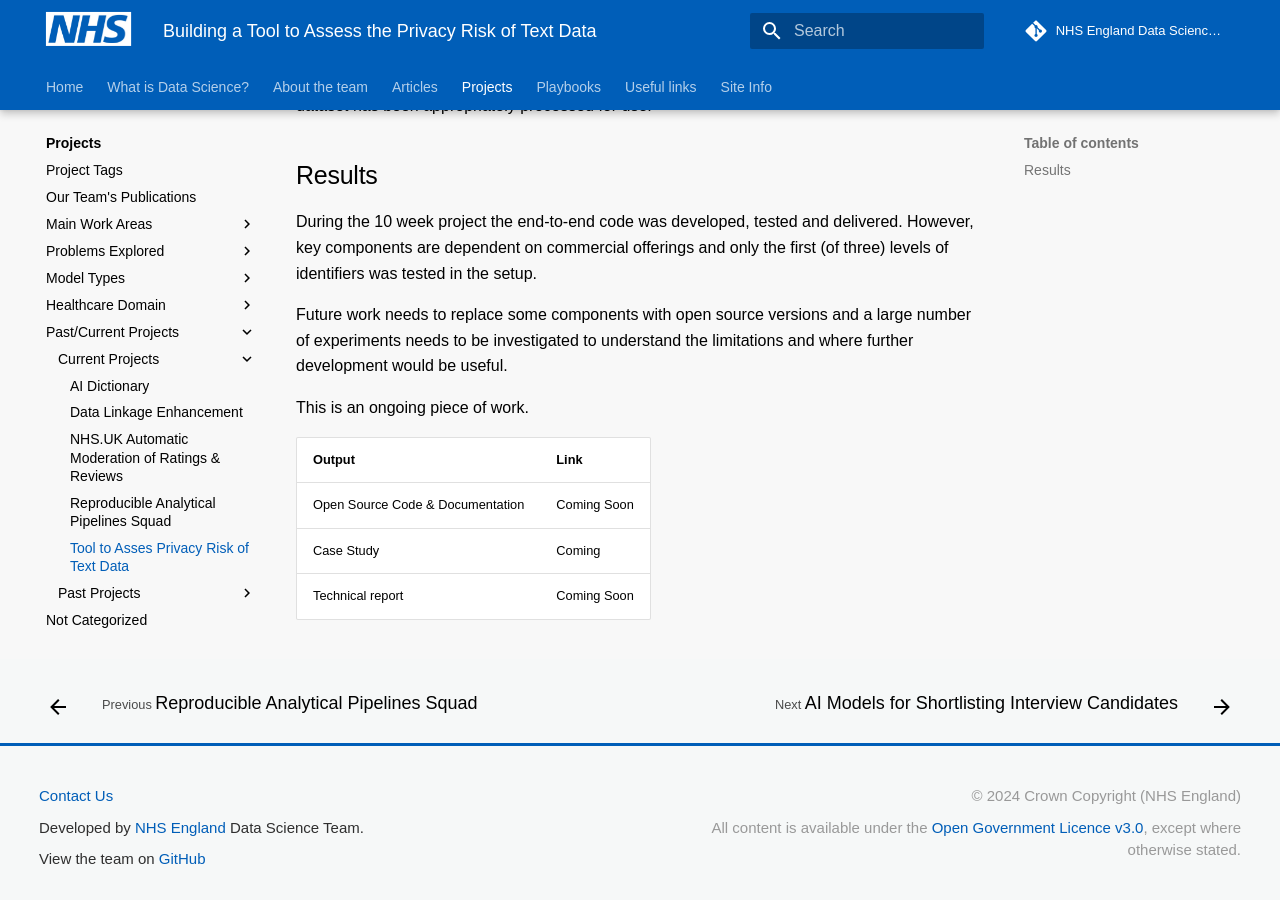
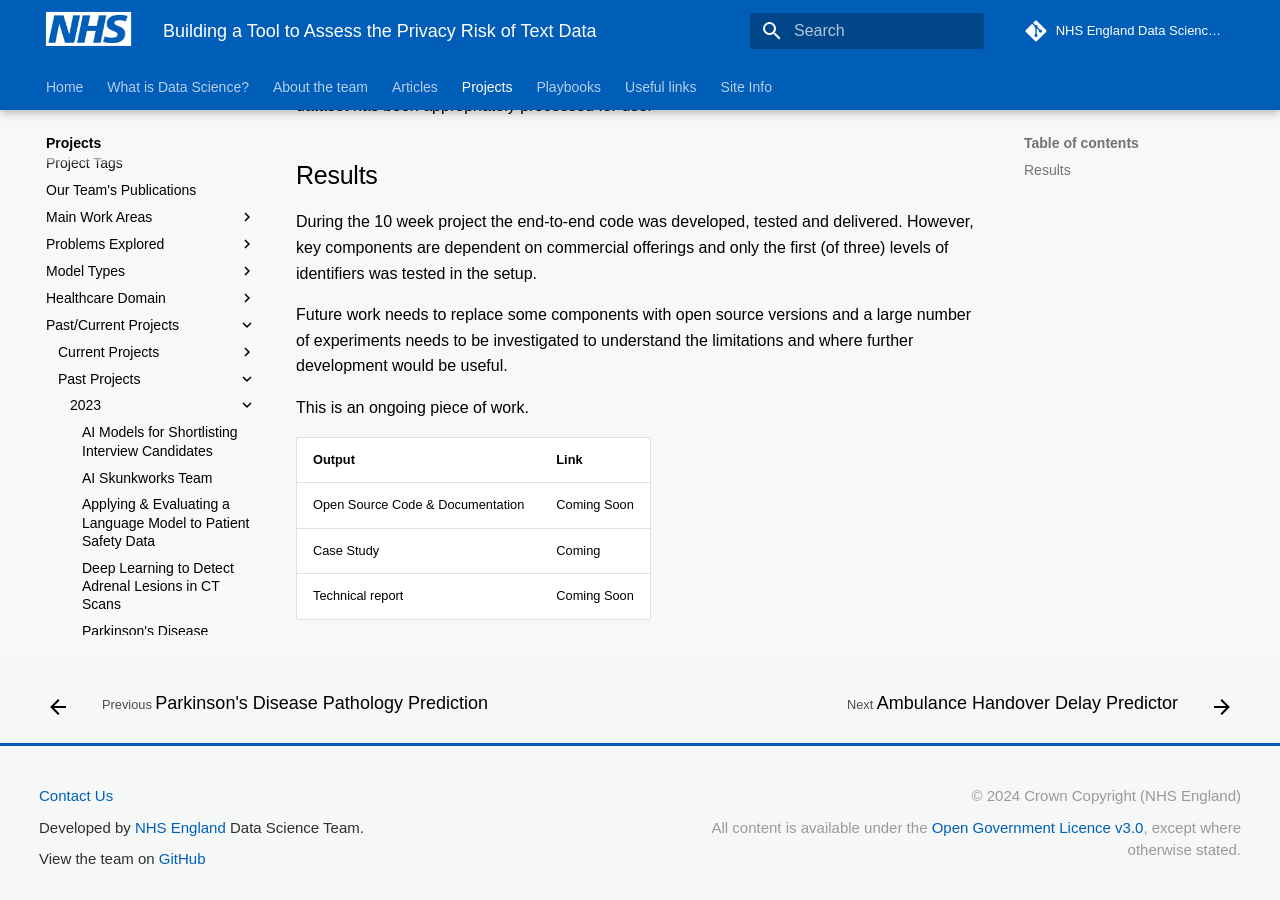
Before and after one commit to nhsengland/datascience, an MkDocs documentation site: the page built from docs/our_work/c399_privfinger.md, in a window 1280 px wide and 900 px high, scrolled down 663 px. Built offline with MkDocs 1.6.1 and Material for MkDocs 9.7.7, drawn with Linux system fonts in a browser that asks for light colours; emoji names are drawn with the system emoji font; some web fonts are replaced; comment, search, counter and statistics services are not loaded; old or Windows-style settings are respelled for this version of MkDocs; some of the changed lines change nothing that is shown; some of the changed text lies outside the part shown.

Commit message:
Update location of file and also fixed an error with the rendering of a previous article

```diff
--- a/mkdocs.yml
+++ b/mkdocs.yml
@@ -39,7 +39,8 @@
         - NHS Language Corpus: our_work/c250_nhscorpus.md
         - NHS.UK Automatic Moderation of Ratings & Reviews: our_work/ratings-and-reviews.md
         - Text Analysis using Structural Topic Modelling: our_work/p23_stm.md
-        - Tool to Asses Privacy Risk of Text Data: /our_work/c399_privfinger.md
+        - Tool to Asses Privacy Risk of Text Data: our_work/c399_privfinger.md
+        - Tool to Asses Privacy Risk of Text Data - Extended: our_work/ds255_privacyfp.md
       - Data Science Capability:
         - AI Deep Dive Workshops: our_work/ai-deep-dive.md
         - AI Dictionary: our_work/ai-dictionary.md
@@ -88,6 +89,7 @@
         - Synthetic Data Generation Pipeline: our_work/synthetic-data-pipeline.md
         - SynPath Simulator on Diabetes Pathway: our_work/p11_synpathdiabetes.md
         - Tool to Asses Privacy Risk of Text Data: our_work/c399_privfinger.md
+        - Tool to Asses Privacy Risk of Text Data - Extended: our_work/ds255_privacyfp.md
       - Following Patient Pathways:
         - Data Linkage Enhancement: our_work/linkage.md
         - Understanding the Impact of Co-Morbidities: our_work/p34_hypergraphs.md
@@ -127,6 +129,7 @@
         - NHS.UK Automatic Moderation of Ratings & Reviews: our_work/ratings-and-reviews.md
         - Text Analysis using Structural Topic Modelling: our_work/p23_stm.md
         - Tool to Asses Privacy Risk of Text Data: our_work/c399_privfinger.md
+        - Tool to Asses Privacy Risk of Text Data - Extended: our_work/ds255_privacyfp.md
         - TxtRayAlign: our_work/p22_txtrayalign.md
       - GAN:
         - Creating a Generic Adversarial Attack for Synthetic Data: our_work/c339_sas.md
@@ -176,7 +179,7 @@
         - Data Linkage Enhancement: our_work/linkage.md
         - NHS.UK Automatic Moderation of Ratings & Reviews: our_work/ratings-and-reviews.md
         - Reproducible Analytical Pipelines Squad: our_work/ds218_rap_community_of_practice.md
-        - Tool to Asses Privacy Risk of Text Data: our_work/c399_privfinger.md
+        - Tool to Asses Privacy Risk of Text Data - Extended: our_work/ds255_privacyfp.md
       - Past Projects:
         - 2023:
           - AI Models for Shortlisting Interview Candidates: our_work/casestudy-recruitment-shortlisting.md
@@ -184,6 +187,7 @@
           - Applying & Evaluating a Language Model to Patient Safety Data: our_work/p33_patientsafetylms.md
           - Deep Learning to Detect Adrenal Lesions in CT Scans: our_work/adrenal-lesions.md
           - Parkinson's Disease Pathology Prediction: our_work/parkinsons-detection.md
+          - Tool to Asses Privacy Risk of Text Data: our_work/c399_privfinger.md
         - 2022:
           - Ambulance Handover Delay Predictor: our_work/ambulance-delay-predictor.md
           - Bed Allocation: our_work/bed-allocation.md
```
